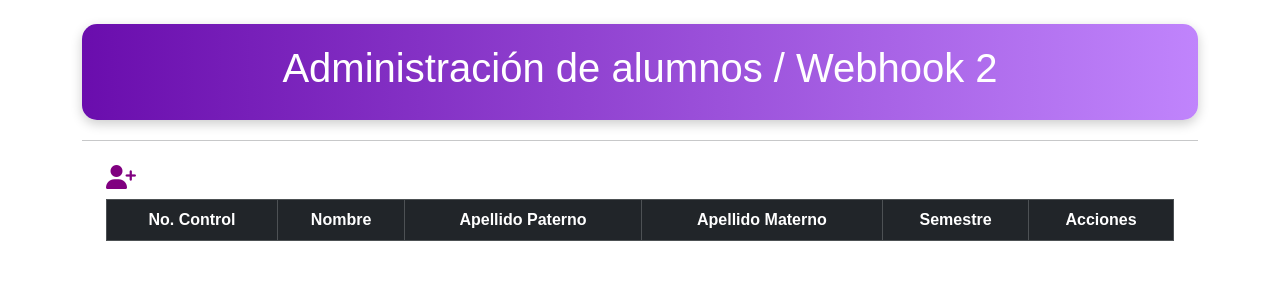
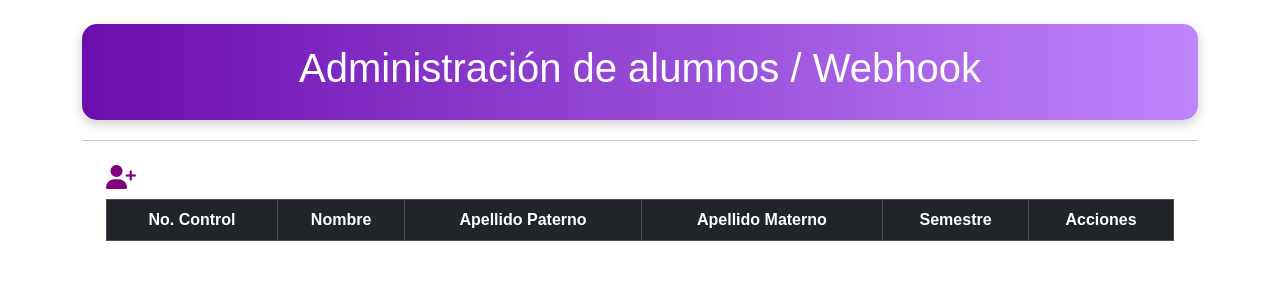
Before and after one commit to Aime0111/alumnos_crud, a Flask app: page /alumnos in a window 1280 px wide. Shown: the top 300 px of the page. Run offline with Flask 3, Linux system fonts and the light colour scheme; lists and menus that the app fills with data are empty.

Commit message:
actions 2

```diff
--- a/templates/base.html
+++ b/templates/base.html
@@ -23,7 +23,7 @@
 <body>
     <div class="container mt-4">
         <div class="header-colored text-center">
-            <h1>Administración de alumnos / Webhook 2</h1>
+            <h1>Administración de alumnos / Webhook</h1>
         </div>
         <hr>
         <div class="container">
```
